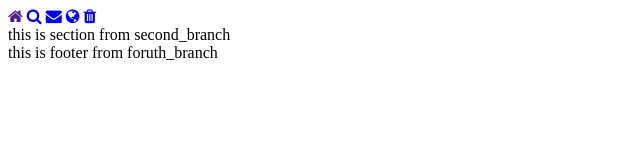
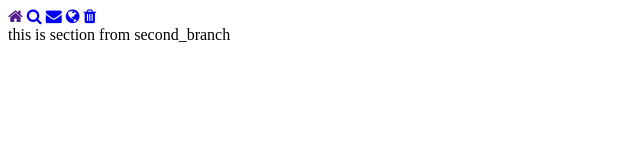
Before and after one commit to heroamza619/one1, a plain HTML site: page index.html in a window 1280 px wide. Shown: the whole page, without its empty margins (0-640 px from the left). Drawn offline with Linux system fonts and the light colour scheme.

Commit message:
Revert "Merge pull request #2 from heroamza619/fourth_branch"
This reverts commit 723f9f2e226ce33d4c2bd85cb33e9e15f74445f5, reversing
changes made to b190d29dfa838a172856bc10c80c0681d231aefe.

```diff
--- a/index.html
+++ b/index.html
@@ -20,8 +20,5 @@
     <section>
         this is section from second_branch
     </section>
-    <footer>
-        this is footer from foruth_branch
-    </footer>
     </body>
 </html>
```
